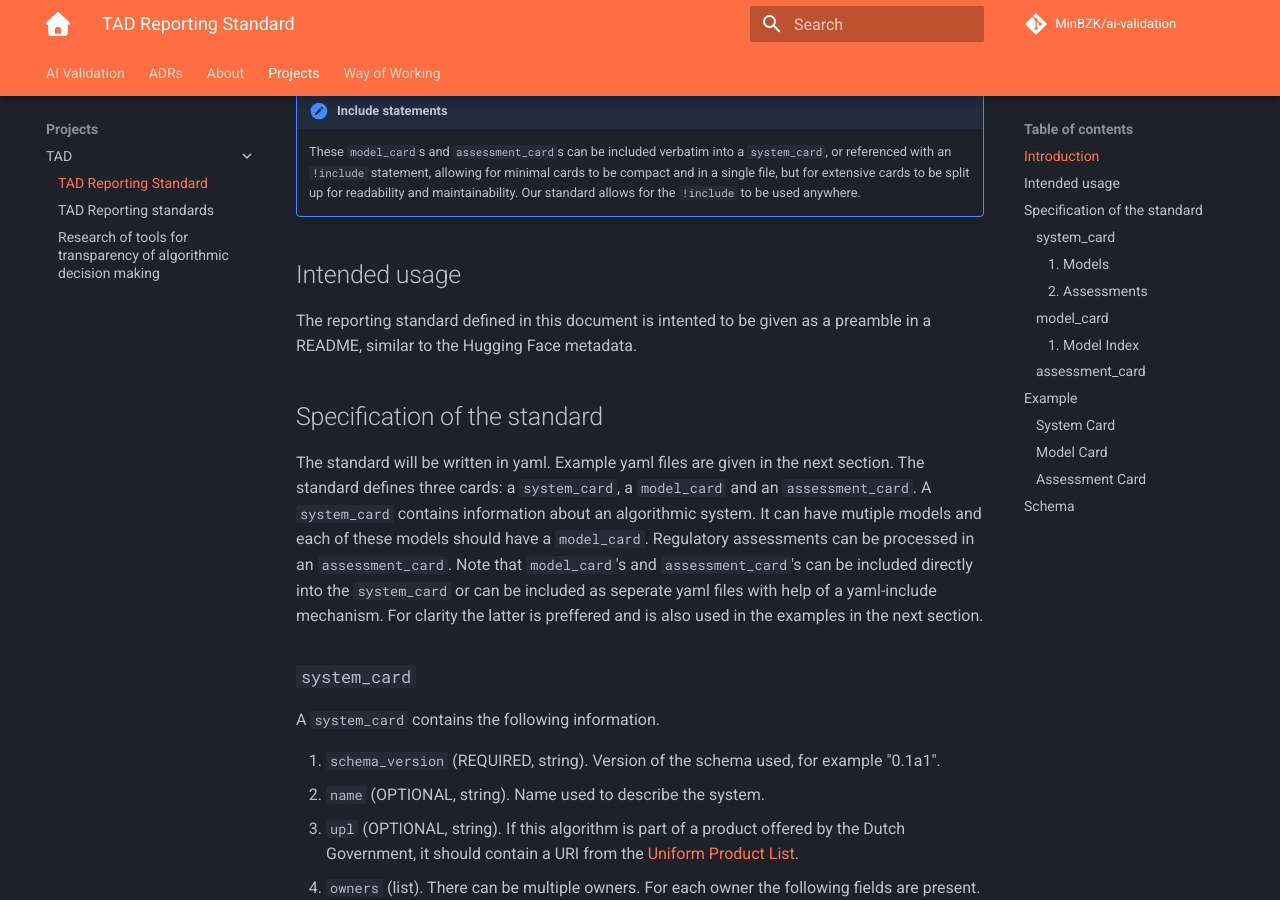
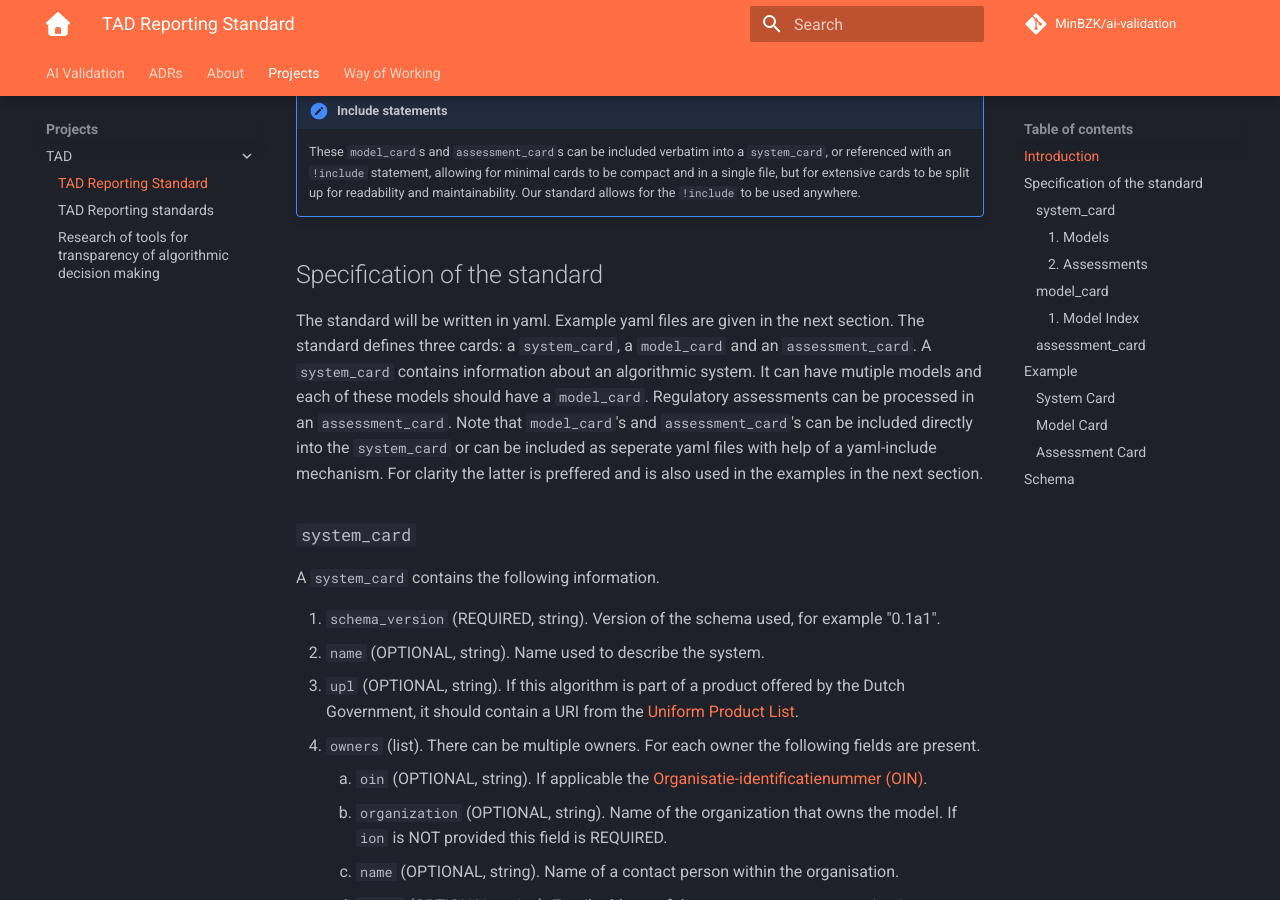
Before and after one commit to MinBZK/ai-validation, an MkDocs documentation site: the page built from docs/Projects/TAD/reporting_standard.md, in a window 1280 px wide and 900 px high, scrolled down 1246 px. Built offline with MkDocs 1.6.1 and Material for MkDocs 9.7.7, drawn with Linux system fonts in a browser that asks for light colours; plug-ins that fetch from the network failed and are left out; comment, search, counter and statistics services are not loaded.

Commit message:
Update docs/Projects/TAD/reporting_standard.md
Co-authored-by: Robbert Bos <robbert.bos@rijksoverheid.nl>

```diff
--- a/docs/Projects/TAD/reporting_standard.md
+++ b/docs/Projects/TAD/reporting_standard.md
@@ -48,11 +48,6 @@ Another difference is that we devide our implementation into three seperate part
     or referenced with an `!include` statement, allowing for minimal cards to be compact and in a
     single file, but for extensive cards to be split up for readability and maintainability.
     Our standard allows for the `!include` to be used anywhere.
-
-## Intended usage
-
-The reporting standard defined in this document is intented to be given as a preamble in a README, similar to
-the Hugging Face metadata.
 
 ## Specification of the standard
 
```
